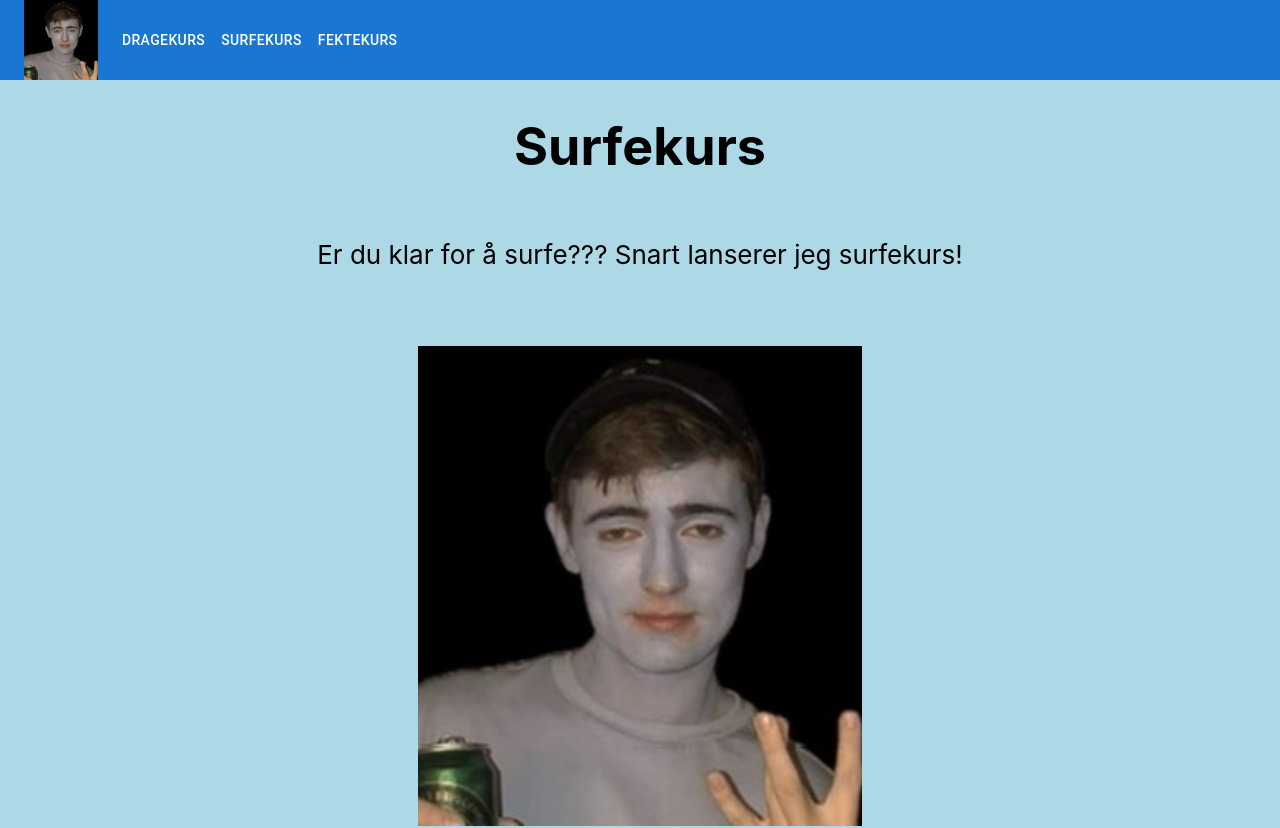
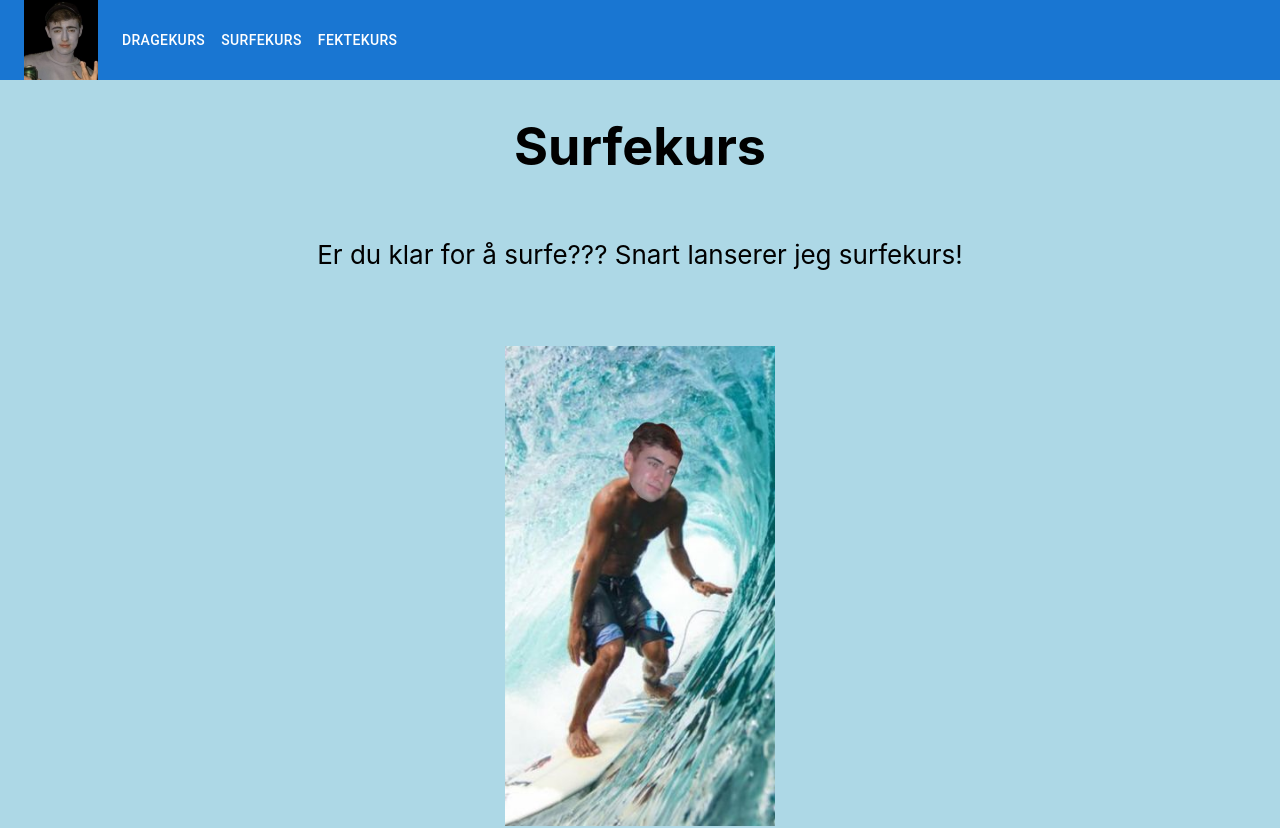
Before and after one commit to Kem0sabe/halvorhub, a React (Create React App) app: page /surf in a window 1280 px wide. Shown: the top 828 px of the page. Built offline with nearby package versions, Linux system fonts and the light colour scheme.

Commit message:
add new images

```diff
--- a/package.json
+++ b/package.json
@@ -1,7 +1,7 @@
 {
   "homepage": "https://halvorhub.com",
   "name": "halvorhub",
-  "version": "0.2.0",
+  "version": "0.3.0",
   "private": true,
   "dependencies": {
     "@emotion/react": "^11.11.3",
--- a/src/pages/Fekte.js
+++ b/src/pages/Fekte.js
@@ -1,7 +1,7 @@
 import React, { useEffect } from 'react';
 import ReactGA from 'react-ga';
 
-import halvorImage from '../images/halvor.jpg'; // Add this line
+import fekteImage from '../images/fekting.jpg'; // Add this line
 const Drage = () => {
   useEffect(() => {
     ReactGA.pageview(window.location.pathname + window.location.search);
@@ -11,7 +11,7 @@ const Drage = () => {
         <h1>Fektekurs</h1>
         <p>Har du set Kaptein Sabeltann, og blitt inspirert til å lære deg å fekte? Frykte ikke landkrabbe, snart kommer det et nytt kurs!</p>
 
-          <img src={halvorImage} className="App-image" alt="Halvor" />s
+          <img src={fekteImage} className="App-image" alt="Halvor" />
         <h3>Påmelding</h3>
           <p>Kommer snart</p>
 
--- a/src/pages/Surf.js
+++ b/src/pages/Surf.js
@@ -3,7 +3,7 @@ import ReactGA from 'react-ga';
 
 
 
-import halvorImage from '../images/halvor.jpg'; // Add this line
+import surfImage from '../images/surf.jpg'; // Add this line
 const Drage = () => {
 
   useEffect(() => {
@@ -15,7 +15,7 @@ const Drage = () => {
         <h1>Surfekurs</h1>
         <p>Er du klar for å surfe??? Snart lanserer jeg surfekurs!</p>
 
-          <img src={halvorImage} className="App-image" alt="Halvor" />s
+          <img src={surfImage} className="App-image" alt="Halvor" />
         <h3>Påmelding</h3>
           <p>Kommer snart</p>
 
```
Also changed, not shown: src/images/fekting.jpg (added), src/images/surf.jpg (added).
